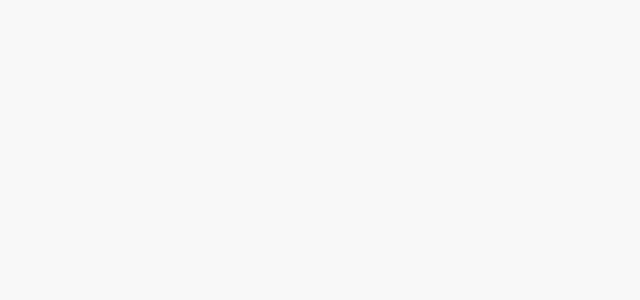
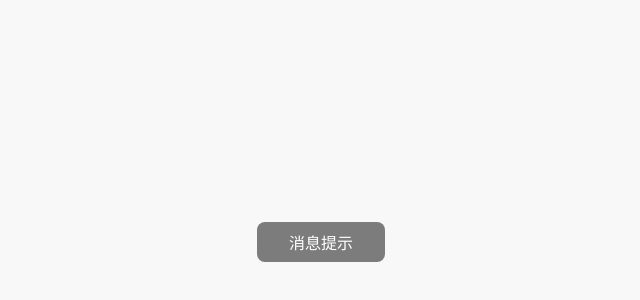
Before and after one commit to lmw6412036/weui-for-vue, a Vue app: page /#/demo in a window 1280 px wide. Shown: the part 458-758 px from the top of the page, without its empty margins (319-959 px from the left). Built offline with nearby package versions, Linux system fonts and the light colour scheme.

Commit message:
重构msg

```diff
--- a/index.js
+++ b/index.js
@@ -1,3 +1,8 @@
 /**
  * Created by Administrator on 2017/6/7 0007.
  */
+import Msg from "./src/components/msg.vue";
+
+export default {
+  Msg
+}
--- a/package.json
+++ b/package.json
@@ -1,6 +1,6 @@
 {
     "name": "weui-for-vue",
-    "version": "1.0.8",
+    "version": "1.0.10",
     "description": "weui for vue",
     "main": "index.js",
     "scripts": {
--- a/src/components/msg.vue
+++ b/src/components/msg.vue
@@ -1,5 +1,5 @@
 <template>
-    <div ref="msg" class="fixed msg tac" v-show="isshow">
+  <div ref="msg" class="msg" :class="{show:goup}" v-if="show">
     <span class="big">{{text}}</span>
   </div>
 </template>
@@ -18,51 +18,53 @@
       }
     },
     data() {
-            return {};
+      return {
+        goup: false
+      };
     },
-        computed: {
-            isshow: {
-                get(){
-                    this._show(this.show);
-                    return this.show
-                }
-            }
-        },
+    computed: {},
     components: {},
     mounted() {
     },
     beforeDestroy() {
     },
     methods: {
-            _show(value){
-                if (value) {
-                    setTimeout((res)=>{
-                      Dom.addClass(this.$refs.msg,'show');
-                    },20)
-                    setTimeout(() => {
-                      Dom.removeClass(this.$refs.msg,'show');
-                      this.$bus.$emit("msg:hide",true)
+      _hide(){
+        setTimeout((res) => {
+          this.goup = false;
+          this.$emit("msg:hide","hide");
         }, this.time)
       }
+    },
+    watch: {
+      show(value){
+        if (value) {
+          setTimeout(() => {
+            this.goup = true;
+            this._hide();
+          }, 20)
         }
-        },
-        watch: {}
+      }
+    }
   };
 </script>
 
 <style scoped lang="scss">
   .msg {
+    position: fixed;
     bottom: 0;
     left: 0;
     right: 0;
     z-index: 20170000;
     opacity: 0;
+    text-align: center;
     transition: all 0.2s;
     &.show {
       opacity: 1;
       bottom: 5rem;
     }
     span {
+      max-width: 80%;
       border-radius: .5rem;
       padding: .5rem 2rem;
       display: inline-block;
--- a/src/pages/demo.vue
+++ b/src/pages/demo.vue
@@ -1,6 +1,6 @@
 <template>
   <div class="">
-
+    <msg @msg:hide="show=false" text="消息提示" :show="show"></msg>
   </div>
 </template>
 
@@ -8,12 +8,22 @@
   import Msg from "../components/msg.vue"
   export default {
     data() {
-      return {};
+      return {
+        show: false
+      };
     },
     computed: {},
-    components: {},
+    components: {Msg},
     mounted() {
+      setTimeout((res) => {
+        this.show = true;
+        console.log("定时--",this.show);
+      }, 5000)
 
+      setTimeout((res) => {
+        this.show = true;
+        console.log("定时--",this.show);
+      }, 10000)
     },
     beforeDestroy() {
 
```
Lines whose indentation alone changed are shown as unchanged.
